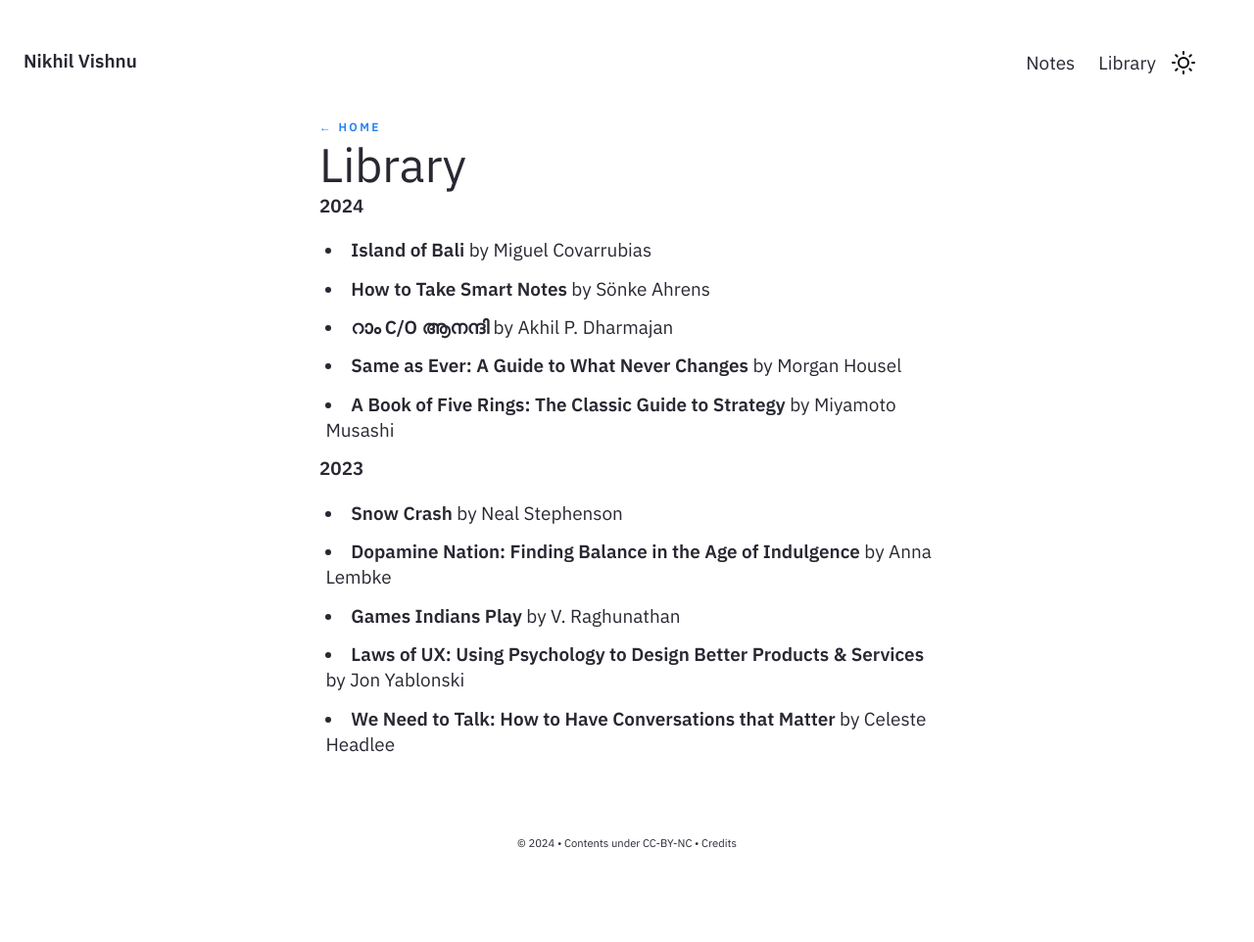
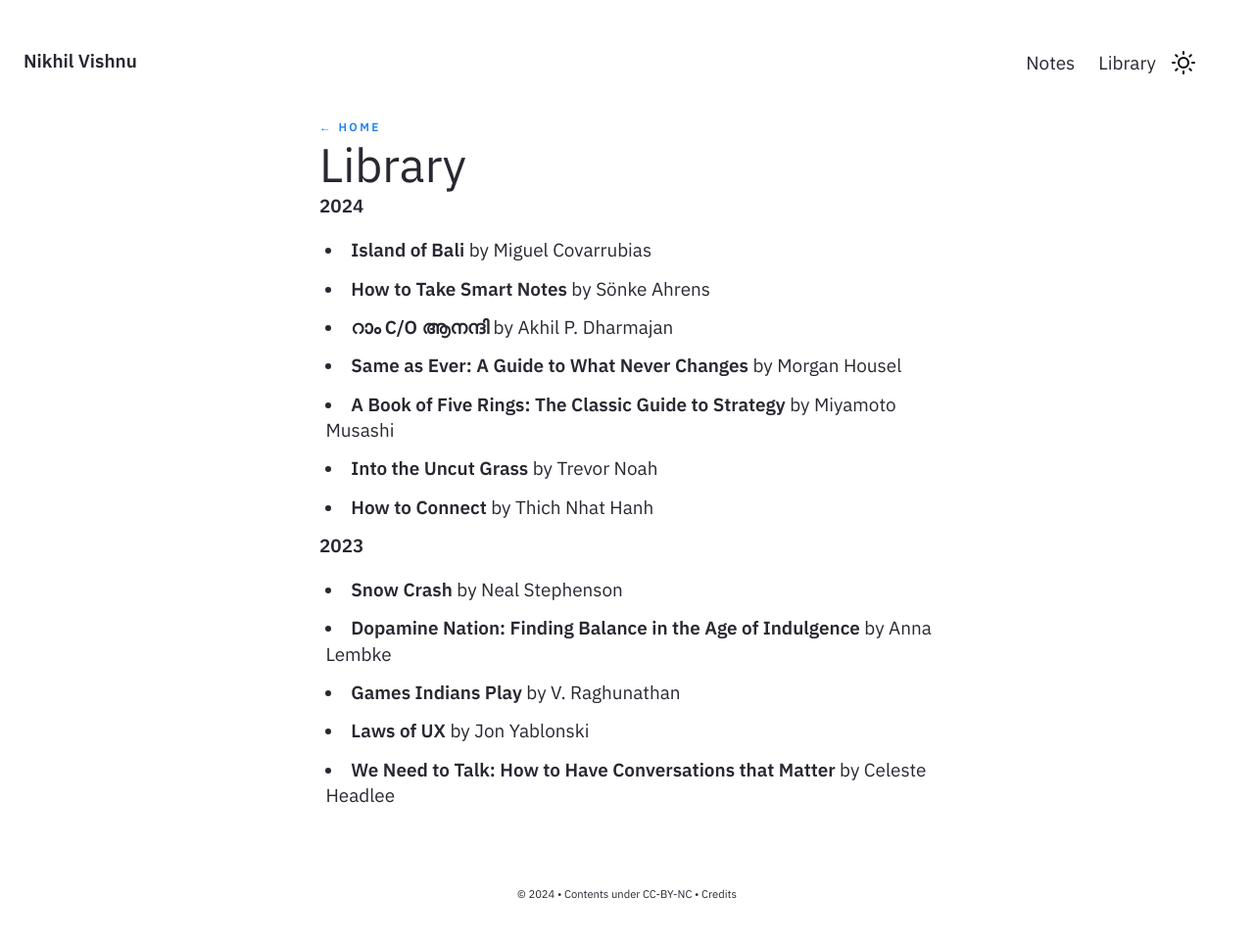
Before and after one commit to nikhilvishnu/nikhilvishnu.github.io, a Jekyll site: the page built from pages/Library.md, in a window 1280 px wide. Shown: the whole page at 98% size. Built offline with Jekyll 4.4.1, drawn with Linux system fonts in a browser that asks for light colours; before the commit the page ends 910 px from its top, so only the background shows below that.

Commit message:
Update Library.md
Updated library

```diff
--- a/pages/Library.md
+++ b/pages/Library.md
@@ -12,10 +12,12 @@ feedformat: row
 - **റാം C/O ആനന്ദി** by Akhil P. Dharmajan
 - **Same as Ever: A Guide to What Never Changes** by Morgan Housel
 - **A Book of Five Rings: The Classic Guide to Strategy** by Miyamoto Musashi
+- **Into the Uncut Grass** by Trevor Noah
+- **How to Connect** by Thich Nhat Hanh
 
 **2023**
 - **Snow Crash** by Neal Stephenson
 - **Dopamine Nation: Finding Balance in the Age of Indulgence** by Anna Lembke
 - **Games Indians Play** by V. Raghunathan
-- **Laws of UX: Using Psychology to Design Better Products & Services** by Jon Yablonski
+- **Laws of UX** by Jon Yablonski
 - **We Need to Talk: How to Have Conversations that Matter** by Celeste Headlee
```
